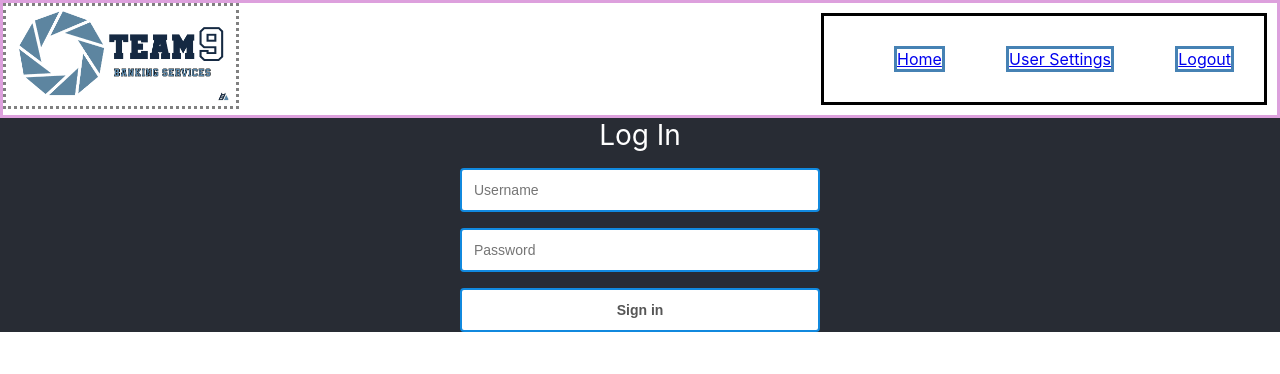
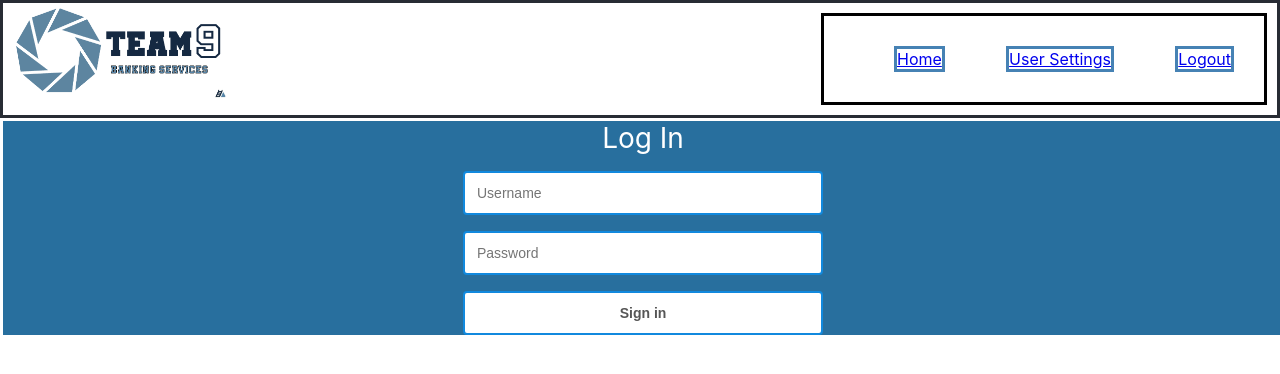
Before and after one commit to RocioAlvarezBernal/capstone-test-dep, a React (Create React App) app: page / in a window 1280 px wide. Shown: the top 374 px of the page. Built offline with nearby package versions, Linux system fonts and the light colour scheme; no server answers.

Commit message:
endpoint testing failed

```diff
--- a/src/App.css
+++ b/src/App.css
@@ -6,7 +6,7 @@
 
 #NavBar {
   border: solid;
-  border-color: plum;
+  border-color: #282c34;
   display: flex;
   flex-direction: row;
   justify-content: space-between;
@@ -29,8 +29,8 @@
 
 #logoImg{
   height:100px ;
-  border:dotted;
-  border-color: gray;
+  /* border:dotted; */
+  /* border-color: gray; */
 }
 
 /* .signInForm{
@@ -52,10 +52,10 @@
   border-color:orange;
 }
 
-#LandingPage{
+/* #LandingPage{
   border: solid;
   border-color:lime;
-}
+} */
 
 
 /* HomePage */
@@ -158,6 +158,7 @@
 body, html, #root, .app, .container {
   width: 100%;
   height: 100%;
+
 }
 
 .container {
@@ -167,7 +168,10 @@ body, html, #root, .app, .container {
   flex-direction: column;
   align-items: center;
   justify-content: center;
-  background-color: #282c34;
+  background-color:rgb(40, 111, 158);
+  border-color:#1b2841;
+  border:solid
+
 }
 
 .signInForm {
@@ -176,6 +180,7 @@ body, html, #root, .app, .container {
  max-width: 400px;
  padding-left: 20px;
  padding-right: 20px;
+
 }
 
 .InputField {
@@ -192,6 +197,7 @@ body, html, #root, .app, .container {
  padding: 12px;
  font-size: 14px;
  background: rgba(255, 255, 255, 1);
+
 }
 
 .lisb {
--- a/src/component/SIForm.js
+++ b/src/component/SIForm.js
@@ -43,27 +43,31 @@ async doLogin(){
     })
 
     try{
-        let res =await fetch ('login', {
+        let res =await fetch ('http://localhost:8080/authenticate', {
             method: 'post',
             headers: {
                 'Accept': 'application/json',
                 'Content-Type': 'application/json'
             },
+            // stringify json will pass username and password from state which was entered by user to the api using enpoints
             body: JSON.stringify({
                 username: this.state.username,
                 password: this.state.password
             })
         });
         let result = await res.json();
+        // if loginform is success set login to true
         if(result&& result.success){
           UserStore.isLoggedIn= true;
           UserStore.username= result.username;
         }
+        //else reset form
         else if (result&&result.success === false){
             this.resetForm();
             alert(result.msg);
         }
     }
+    // incase error console log error and reset form
     catch(e){
         console.log(e);
         this.resetForm();
```
Also changed, not shown: 1 other file (tests, documents, lock files or other folders).
